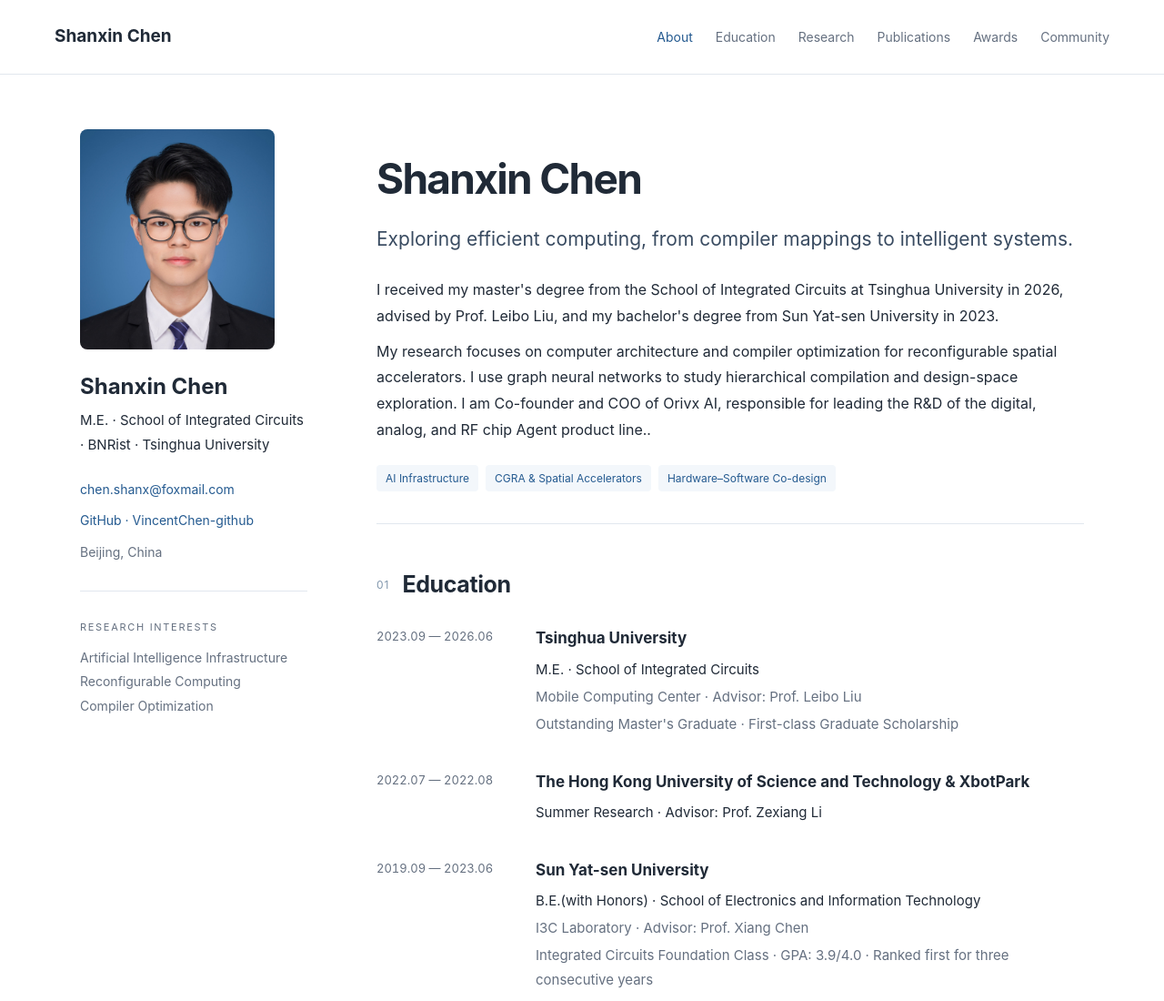
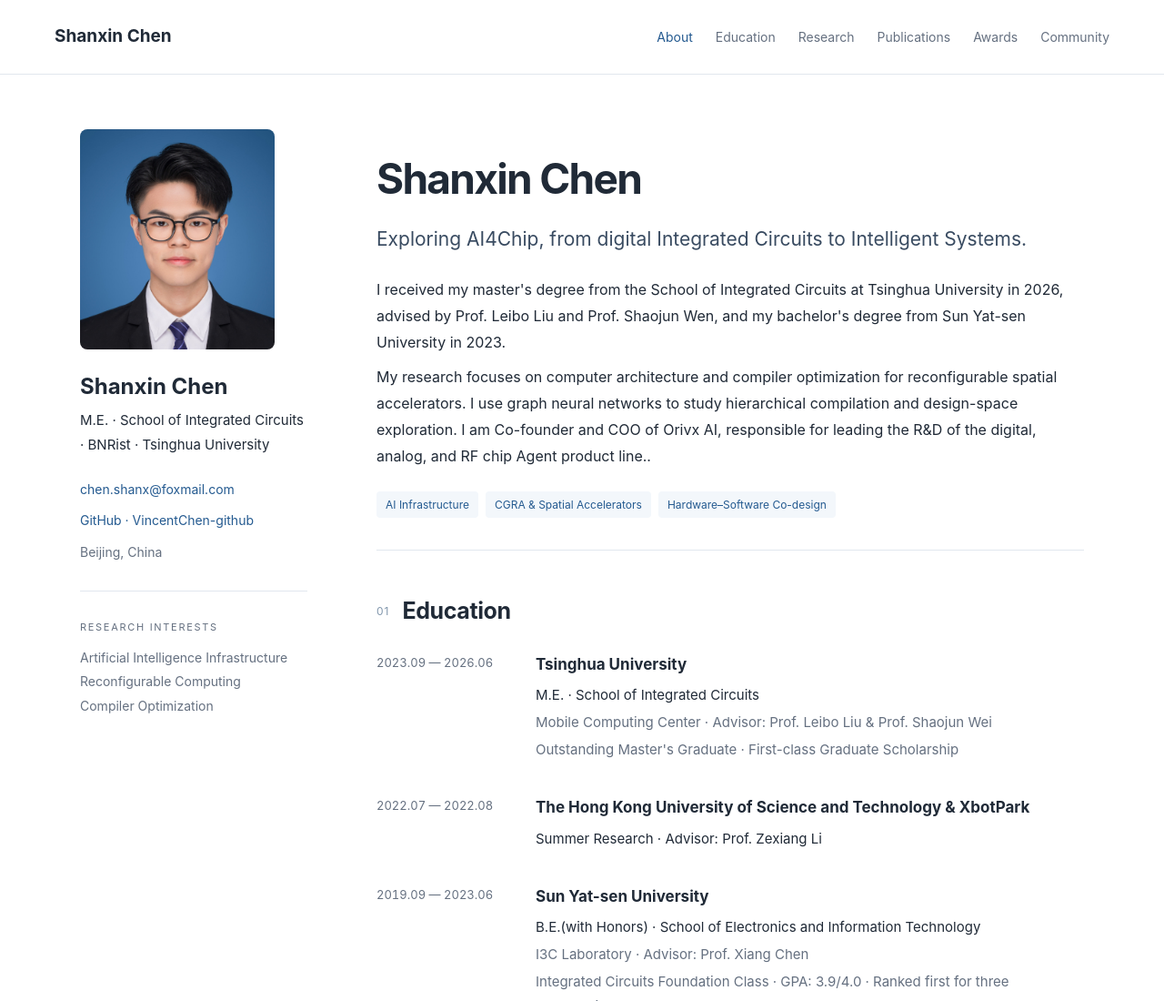
Before and after one commit to VincentChen-github/VincentChen-github.github.io, a plain HTML site: page index.html in a window 1280 px wide. Shown: the top 1100 px of the page at 91% size. Drawn offline with Linux system fonts and the light colour scheme.

Commit message:
update 1 version

```diff
--- a/index.html
+++ b/index.html
@@ -50,10 +50,10 @@
             Shanxin Chen
           </h1>
           <p class="lead">
-            Exploring efficient computing, from compiler mappings to intelligent systems.
+            Exploring AI4Chip, from digital Integrated Circuits to Intelligent Systems.
           </p>
           <p>
-            I received my master's degree from the School of Integrated Circuits at Tsinghua University in 2026, advised by Prof. Leibo Liu, and my bachelor's degree from Sun Yat-sen University in 2023.
+            I received my master's degree from the School of Integrated Circuits at Tsinghua University in 2026, advised by Prof. Leibo Liu and Prof. Shaojun Wen, and my bachelor's degree from Sun Yat-sen University in 2023.
           </p>
           <p>
             My research focuses on computer architecture and compiler optimization for reconfigurable spatial accelerators. I use graph neural networks to study hierarchical compilation and design-space exploration. I am Co-founder and COO of Orivx AI, responsible for leading the R&D of the digital, analog, and RF chip Agent product line..
@@ -83,7 +83,7 @@
                 M.E. · School of Integrated Circuits
               </p>
               <p class="muted">
-                Mobile Computing Center · Advisor: Prof. Leibo Liu
+                Mobile Computing Center · Advisor: Prof. Leibo Liu & Prof. Shaojun Wei
               </p>
               <p class="muted">
                 Outstanding Master's Graduate · First-class Graduate Scholarship
```
Also changed, not shown: 1 other file.
